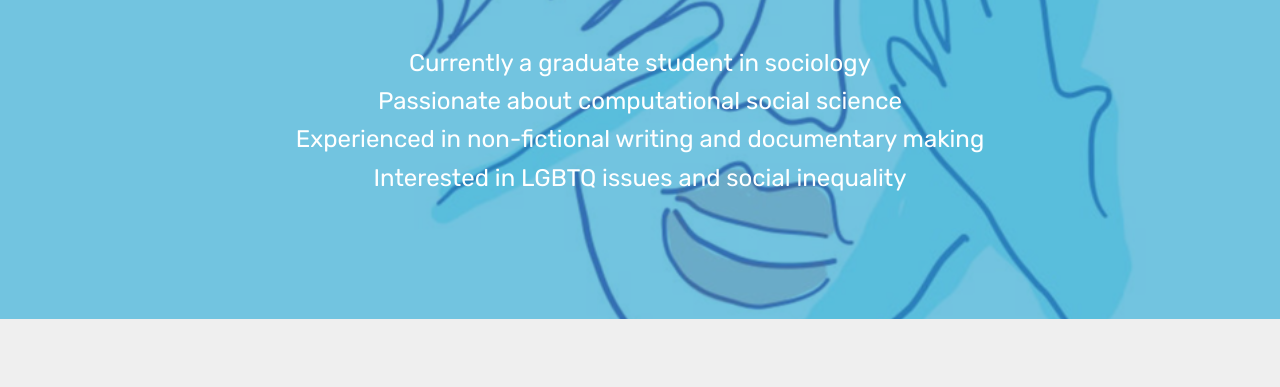
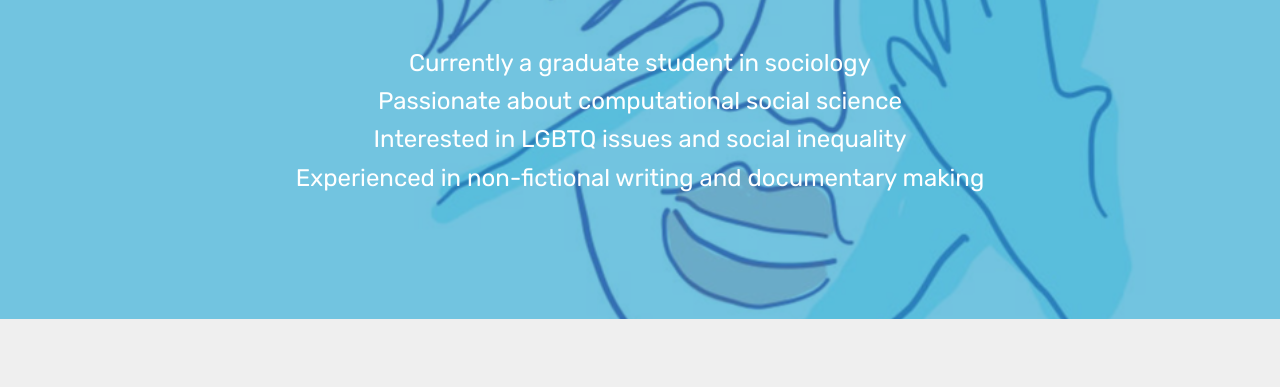
Before and after one commit to ChengweiWang3210/ChengweiwendyWang.github.io, a plain HTML site: page index.html in a window 1280 px wide. Shown: the part 272-659 px from the top of the page. Drawn offline with Linux system fonts and the light colour scheme.

Commit message:
Update index.html

```diff
--- a/index.html
+++ b/index.html
@@ -65,7 +65,7 @@
             <div class="mbr-white col-md-10">
                 <h1 class="mbr-section-title align-center mbr-bold pb-3 mbr-fonts-style display-1"><br>Chengwei Wang</h1>
 
-                <p class="mbr-text align-center pb-3 mbr-fonts-style display-5"><br>Currently a graduate student in sociology <br>Passionate about computational social science<br>Experienced in non-fictional writing and documentary making<br>Interested in LGBTQ issues and social inequality</p>
+                <p class="mbr-text align-center pb-3 mbr-fonts-style display-5"><br>Currently a graduate student in sociology <br>Passionate about computational social science<br>Interested in LGBTQ issues and social inequality<br>Experienced in non-fictional writing and documentary making</p>
 
             </div>
         </div>
```
